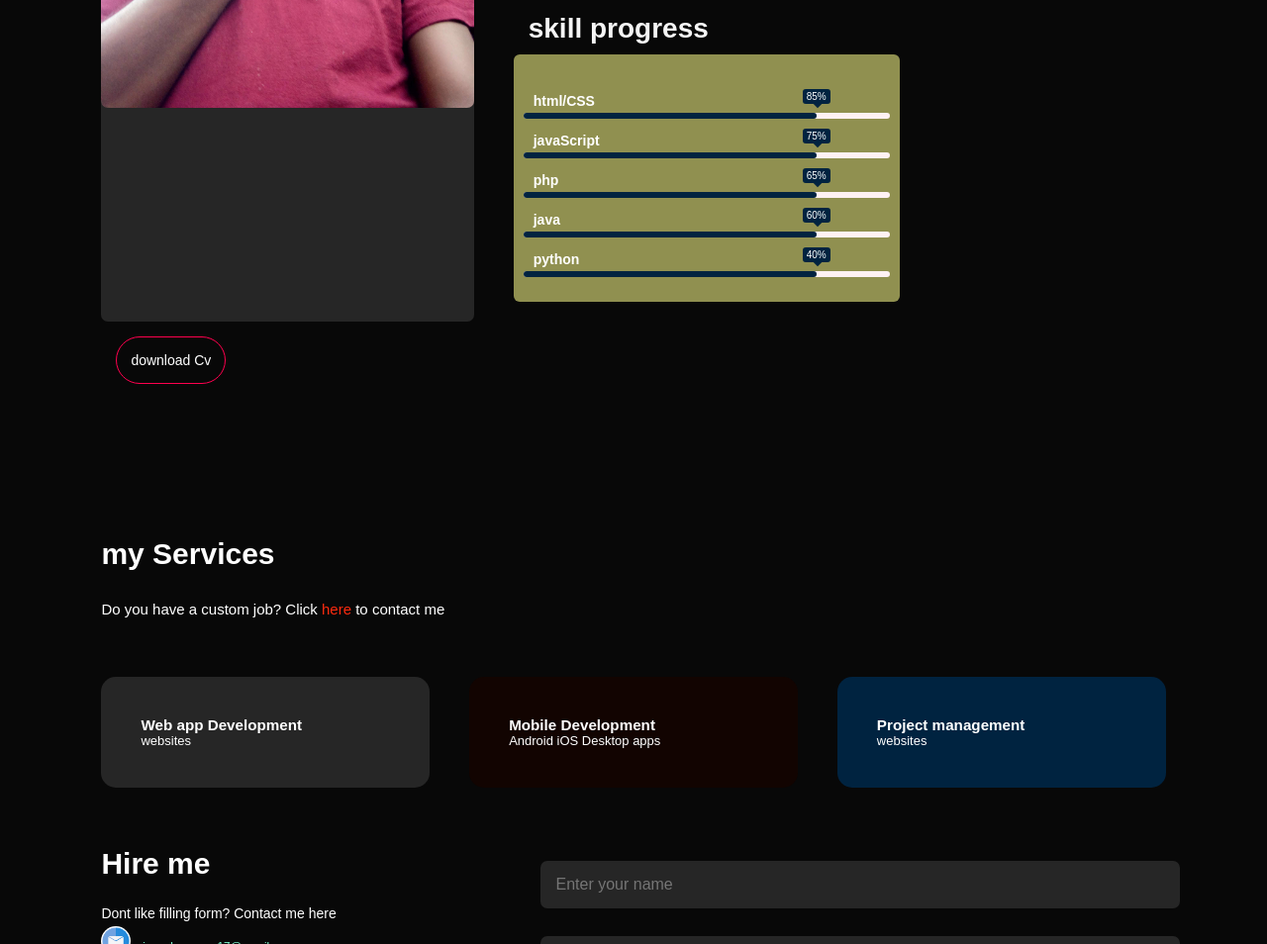
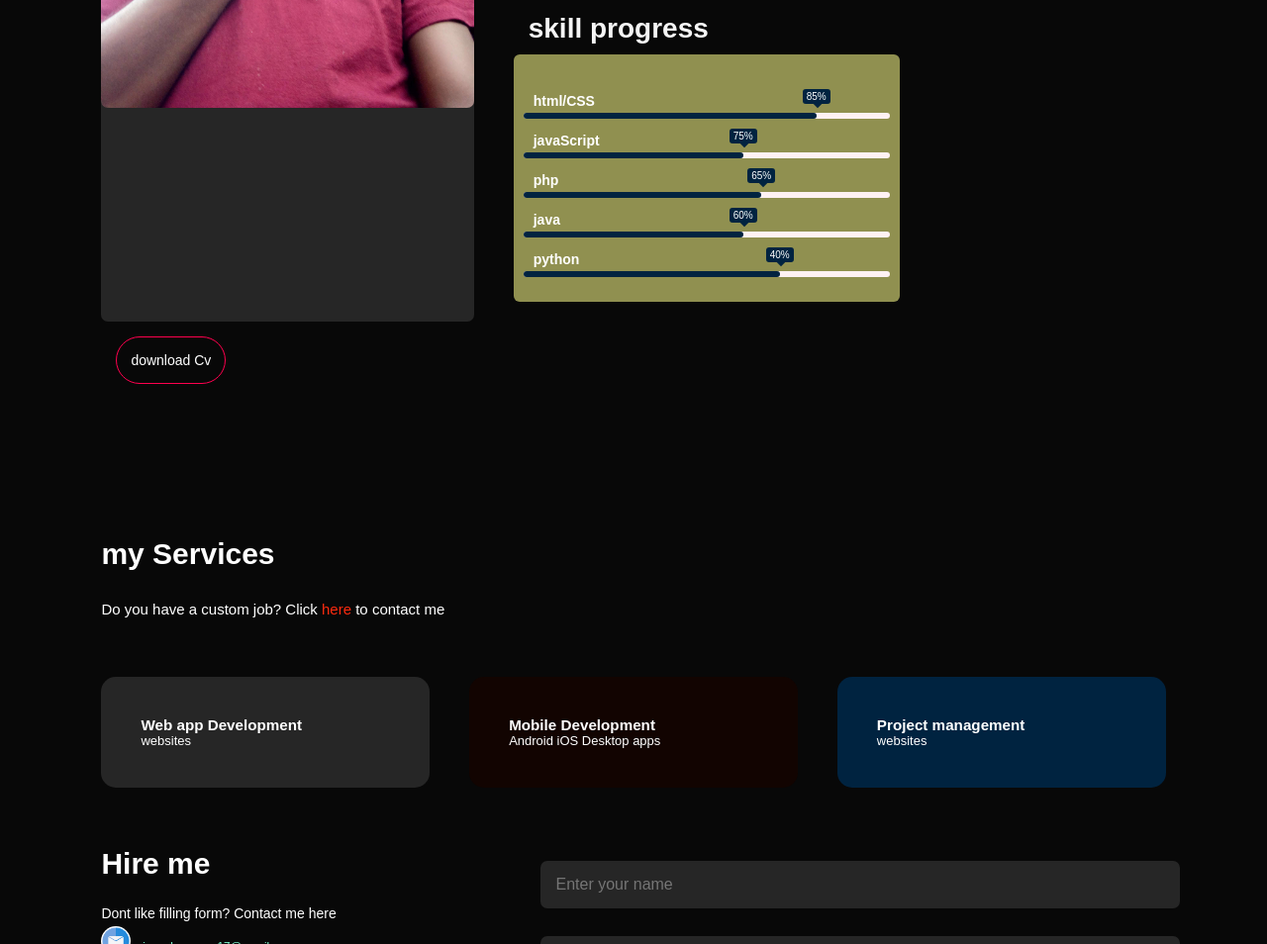
Before and after one commit to Muema-joseph/portifolio, a plain HTML site: page index.html in a window 1280 px wide. Shown: the part 1283-2237 px from the top of the page at 99% size. Drawn offline with Linux system fonts and the light colour scheme.

Commit message:
Update index.html

```diff
--- a/index.html
+++ b/index.html
@@ -87,7 +87,7 @@
                         <span class="title">javaScript</span>
 
                         <div class="skill-bar">
-                            <span class="skill-per project-mngt">
+                            <span class="skill-per javascript">
                                 <span class="skill-tip">75%</span>
                             </span>
 
@@ -96,7 +96,7 @@
                         <span class="title">php</span>
 
                         <div class="skill-bar">
-                            <span class="skill-per mobile-dev">
+                            <span class="skill-per php">
                                 <span class="skill-tip">65%</span>
                             </span>
 
@@ -104,7 +104,7 @@
                     <span class="title">java</span>
 
                         <div class="skill-bar">
-                            <span class="skill-per">
+                            <span class="skill-per java">
                                 <span class="skill-tip">60%</span>
                             </span>
 
@@ -112,7 +112,7 @@
                         <span class="title">python</span>
 
                         <div class="skill-bar">
-                            <span class="skill-per">
+                            <span class="skill-per python">
                                 <span class="skill-tip">40%</span>
                             </span>
 
```
